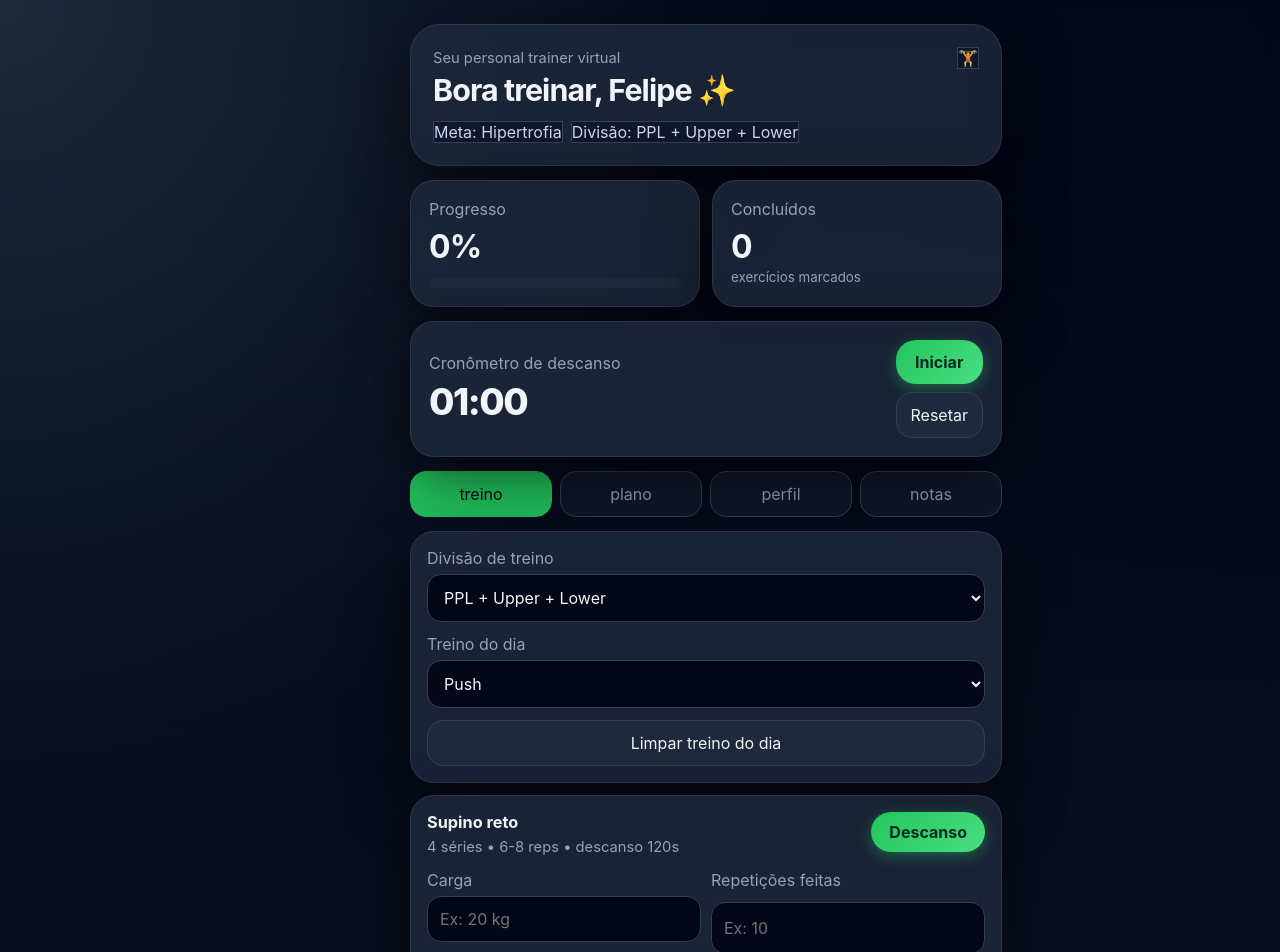
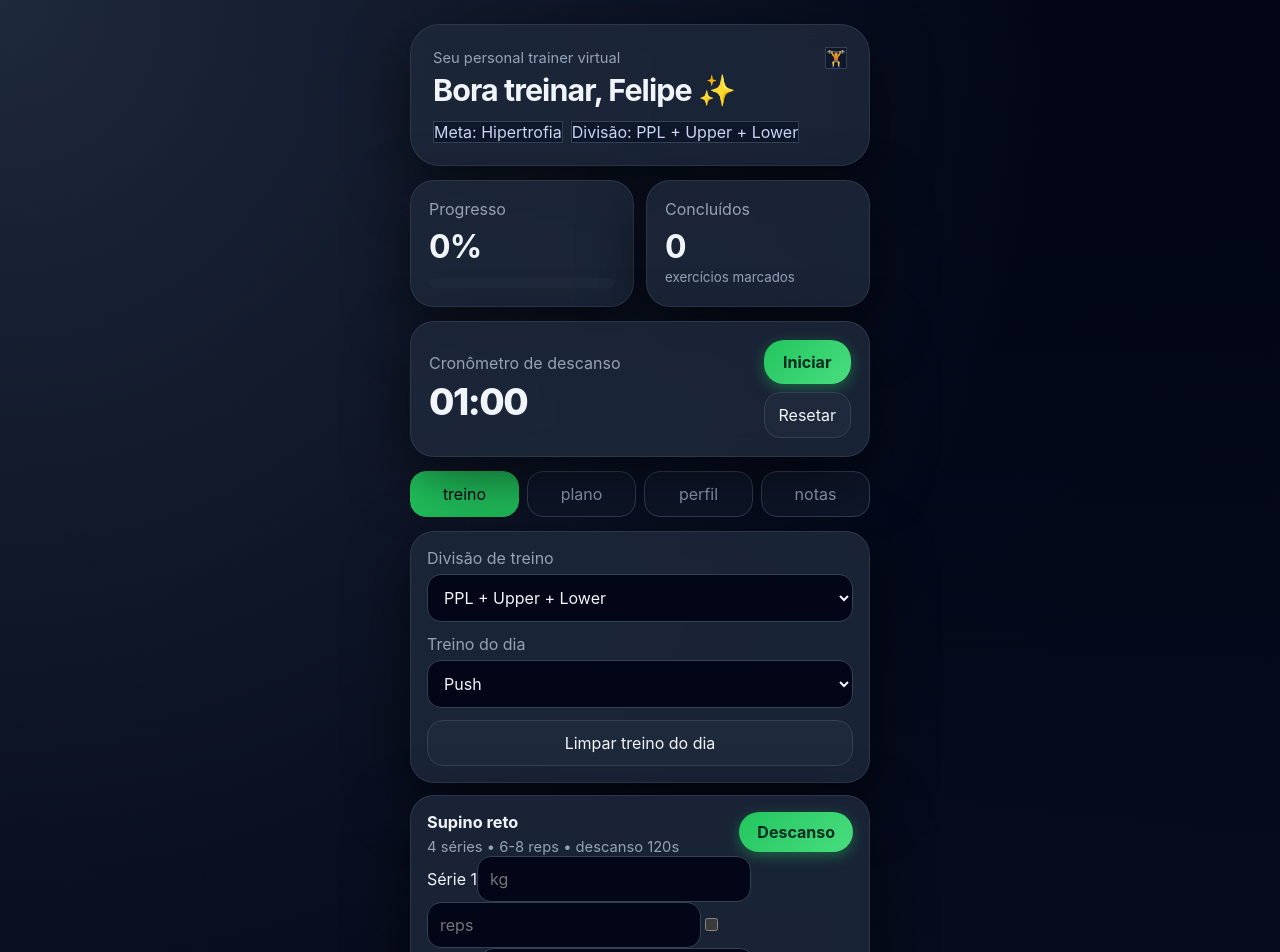
Before and after one commit to VapoLipezin/VERCEACADEMY, a React (Vite) app: page / in a window 1280 px wide. Shown: the top 952 px of the page. Built offline with nearby package versions, Linux system fonts and the light colour scheme.

Commit message:
Update ExerciseCard.jsx

```diff
--- a/src/components/ExerciseCard.jsx
+++ b/src/components/ExerciseCard.jsx
@@ -1,9 +1,29 @@
 import React from "react";
-import { getSuggestedWeight } from "../utils/progression"
+import { getSuggestedWeight } from "../utils/progression";
 
 export default function ExerciseCard({ exercise, value = {}, onChange, onStartRest }) {
+
+  const sets = value.sets || Array.from({ length: exercise.sets }, () => ({
+    weight: "",
+    reps: "",
+    done: false
+  }));
+
+  function updateSet(index, field, newValue){
+    const newSets = [...sets];
+    newSets[index][field] = newValue;
+    onChange({ ...value, sets: newSets });
+  }
+
+  function toggleSet(index){
+    const newSets = [...sets];
+    newSets[index].done = !newSets[index].done;
+    onChange({ ...value, sets: newSets });
+  }
+
   return (
     <div className="exercise-card">
+
       <div className="exercise-head">
         <div>
           <h3>{exercise.name}</h3>
@@ -13,47 +33,45 @@
         </div>
 
         <button
-          className="ghost-button"
+          className="primary-button"
           onClick={() => onStartRest(exercise.rest)}
         >
           Descanso
         </button>
       </div>
 
-      <div className="exercise-grid">
-        <label>
-          <span>Carga</span>
-          <input
-            value={value.weight || ""}
-            onChange={(e) =>
-              onChange({ ...value, weight: e.target.value })
-            }
-            placeholder="Ex: 20 kg"
-          />
-        </label>
+      <div className="sets-container">
 
-        <label>
-          <span>Repetições feitas</span>
-          <input
-            value={value.doneReps || ""}
-            onChange={(e) =>
-              onChange({ ...value, doneReps: e.target.value })
-            }
-            placeholder="Ex: 10"
-          />
-        </label>
+        {sets.map((set, index) => (
+
+          <div className="set-row" key={index}>
+
+            <span>Série {index + 1}</span>
+
+            <input
+              placeholder="kg"
+              value={set.weight}
+              onChange={(e)=>updateSet(index,"weight",e.target.value)}
+            />
+
+            <input
+              placeholder="reps"
+              value={set.reps}
+              onChange={(e)=>updateSet(index,"reps",e.target.value)}
+            />
+
+            <input
+              type="checkbox"
+              checked={set.done}
+              onChange={()=>toggleSet(index)}
+            />
+
+          </div>
+
+        ))}
+
       </div>
 
-      <label className="check-row">
-        <input
-          type="checkbox"
-          checked={Boolean(value.completed)}
-          onChange={(e) =>
-            onChange({ ...value, completed: e.target.checked })
-          }
-        />
-        <span>Concluído</span>
-      </label>
     </div>
   );
 }
```
